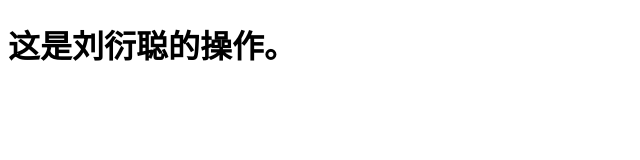
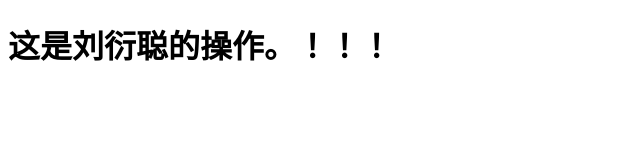
Before and after one commit to wifeisright/team4, a plain HTML site: page index.html in a window 1280 px wide. Shown: the full height of the page, 0-640 px from the left. Drawn offline with Linux system fonts and the light colour scheme.

Commit message:
lyc seconds

```diff
--- a/index.html
+++ b/index.html
@@ -5,6 +5,6 @@
     <title>Title</title>
 </head>
 <body>
-<h1>这是刘衍聪的操作。</h1>
+<h1>这是刘衍聪的操作。！！！</h1>
 </body>
 </html>
```
